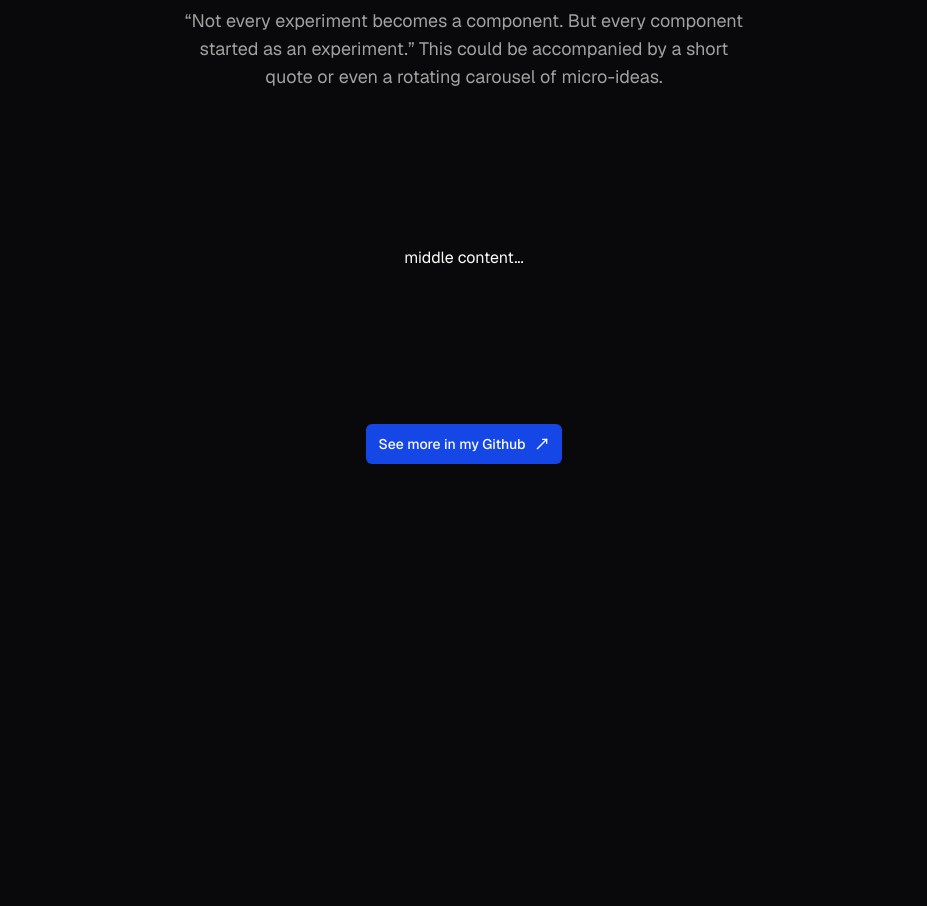
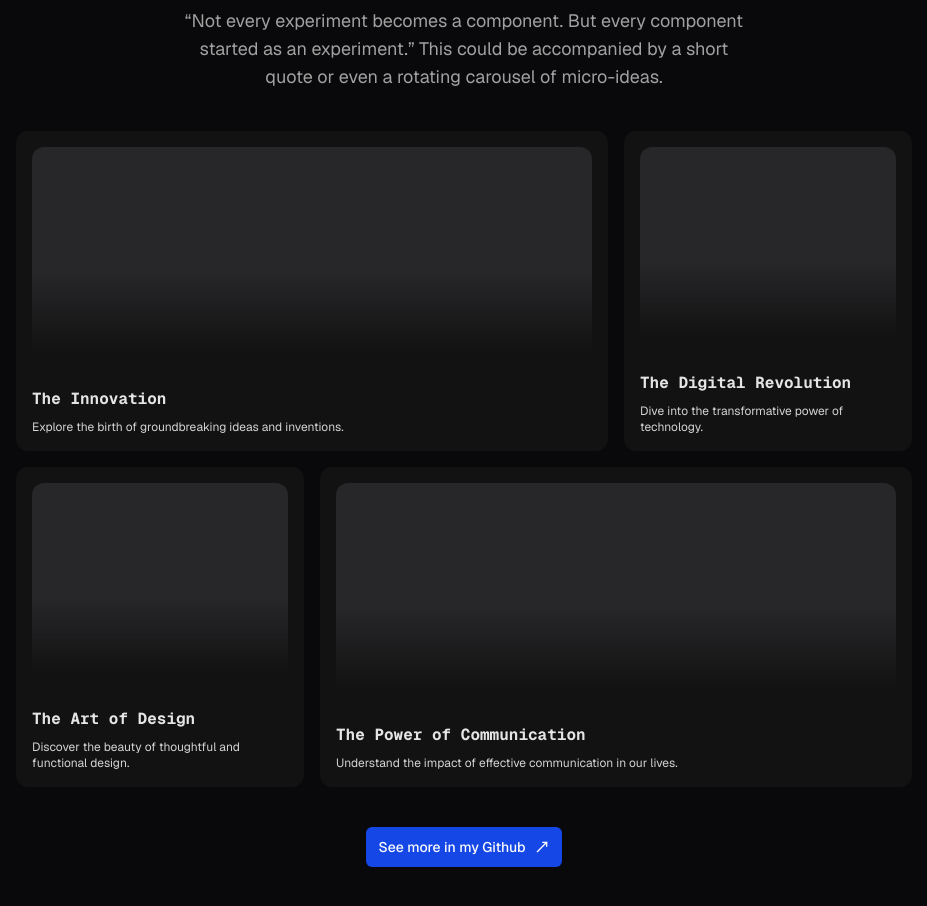
Before and after one commit to LFeli/sketch.ig, a Next.js app: page / in a window 1280 px wide. Shown: the part 1040-1946 px from the top of the page, without its empty margins (176-1103 px from the left). Before the commit the page ends 1600 px from the top, so only its background shows below. Built offline with nearby package versions, Linux system fonts and the light colour scheme.

Commit message:
:sparkles: feat: add ShowCaseBento component for enhanced content display and integrate it into Showcase

```diff
--- /dev/null
+++ b/src/app/(app)/(web)/(home)/components/show-case-bento.tsx
@@ -0,0 +1,83 @@
+import {
+  ClipboardIcon,
+  FileIcon,
+  SignatureIcon,
+  TableColumnsSplitIcon,
+} from 'lucide-react'
+import { motion } from 'motion/react'
+
+import { BentoGrid } from '@/components/bento-grid'
+
+import { animationItem } from '@/constants/animation'
+import { cn } from '@/lib/utils'
+
+const Skeleton = () => (
+  <div className="flex h-full min-h-[6rem] w-full flex-1 rounded-xl border border-transparent bg-dot-black/[0.2] bg-secondary" />
+)
+const items = [
+  {
+    title: 'The Innovation',
+    description: 'Explore the birth of groundbreaking ideas and inventions.',
+    header: <Skeleton />,
+    className: 'md:col-span-2',
+    icon: ClipboardIcon,
+  },
+  {
+    title: 'The Digital Revolution',
+    description: 'Dive into the transformative power of technology.',
+    header: <Skeleton />,
+    className: 'md:col-span-1',
+    icon: FileIcon,
+  },
+  {
+    title: 'The Art of Design',
+    description: 'Discover the beauty of thoughtful and functional design.',
+    header: <Skeleton />,
+    className: 'md:col-span-1',
+    icon: SignatureIcon,
+  },
+  {
+    title: 'The Power of Communication',
+    description:
+      'Understand the impact of effective communication in our lives.',
+    header: <Skeleton />,
+    className: 'md:col-span-2',
+    icon: TableColumnsSplitIcon,
+  },
+]
+
+export function ShowCaseBento() {
+  return (
+    <section>
+      <BentoGrid className="mx-auto max-w-4xl md:auto-rows-[20rem]">
+        {items.map((item, index) => (
+          <motion.article
+            key={index}
+            variants={animationItem}
+            transition={{ delay: index * 0.175, duration: 0.3 }}
+            className={cn(
+              'group/bento group/bento row-span-1 flex flex-col justify-between space-y-6 rounded-xl bg-[#121212] p-4',
+              item.className
+            )}
+          >
+            <header className="relative w-full flex-1">
+              <div className="absolute flex h-full w-full flex-nowrap items-start justify-start overflow-hidden p-0 [--webkit-mask-image:linear-gradient(to_bottom,black_60%,transparent_100%)] [--webkit-mask-repeat:no-repeat] [--webkit-mask-size:100%_100%] [mask-image:linear-gradient(to_bottom,black_60%,transparent_100%)] [mask-repeat:no-repeat] [mask-size:100%_100%]">
+                {item.header}
+              </div>
+            </header>
+
+            <div className="transition duration-200 group-hover/bento:translate-x-2">
+              <h4 className="mt-2 mb-2 font-bold font-mono text-neutral-600 dark:text-neutral-200">
+                {item.title}
+              </h4>
+
+              <p className="font-normal font-sans text-neutral-600 text-xs dark:text-neutral-300">
+                {item.description}
+              </p>
+            </div>
+          </motion.article>
+        ))}
+      </BentoGrid>
+    </section>
+  )
+}
--- a/src/app/(app)/(web)/(home)/components/show-case.tsx
+++ b/src/app/(app)/(web)/(home)/components/show-case.tsx
@@ -13,6 +13,7 @@ import { Badge } from '@/components/ui/badge'
 import { Button } from '@/components/ui/button'
 import { animationContainer, animationItem } from '@/constants/animation'
 import Link from 'next/link'
+import { ShowCaseBento } from './show-case-bento'
 
 export function Showcase() {
   return (
@@ -22,7 +23,7 @@ export function Showcase() {
       viewport={{ once: true, amount: 0.2 }}
       variants={animationContainer}
     >
-      <section className="relative flex min-h-screen flex-col items-center justify-between space-y-4 overflow-hidden px-4 py-16 lg:py-24">
+      <section className="relative flex min-h-screen flex-col items-center justify-between gap-y-6 space-y-4 overflow-hidden px-4 py-16 lg:py-24">
         <header className="flex flex-col items-center justify-center space-y-6">
           {/* tag badge */}
           <Badge
@@ -53,7 +54,7 @@ export function Showcase() {
           </motion.p>
         </header>
 
-        <div>middle content...</div>
+        <ShowCaseBento />
 
         <motion.footer variants={animationItem}>
           <Button
```
